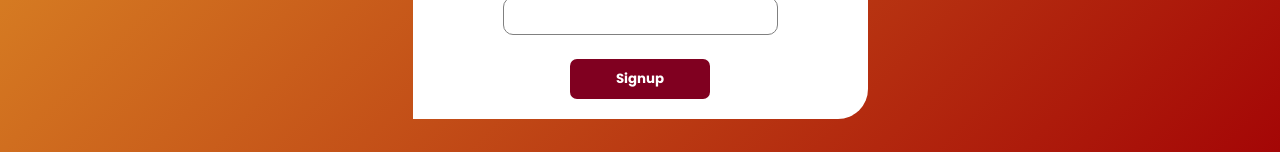
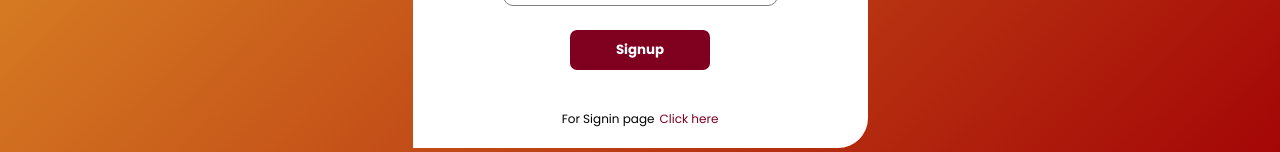
Before and after one commit to Jatinsa21/Blogs, a React (Create React App) app: page /registration in a window 1280 px wide. Shown: the part 648-800 px from the top of the page. Built offline with nearby package versions, Linux system fonts and the light colour scheme.

Commit message:
strapi setup

```diff
--- a/src/componets/Block/Block.js
+++ b/src/componets/Block/Block.js
@@ -10,7 +10,7 @@ export default function Block({data}) {
                   <div className="bBlock">
                   <div className="blockData">
                     <div className="bImg">
-                    {ell.BlogImg?<img src={'http://localhost:1337'+ell.BlogImg.url}/>:null}
+                    {ell.BlogImg?<img src={`${process.env.REACT_APP_HOST}${ell.BlogImg.url}`}/>:null}
                     </div>
                     <div className="bDetails">
                       <div className="bName">{ell.Heading}</div>
--- a/src/componets/ForgotPassword/Forgot.js
+++ b/src/componets/ForgotPassword/Forgot.js
@@ -7,14 +7,14 @@ export default function Forgot() {
 
     function handleSubmit(){
 
-        fetch(`http://localhost:1337/auth/forgot-password`, {
+        fetch(`${process.env.REACT_APP_HOST}/auth/forgot-password`, {
             method: 'POST',
             headers: { 'Content-Type': 'application/json' },
             body: JSON.stringify({
 
                 email:email,
                 url:
-                  'http:/localhost:1337/admin/plugins/users-permissions/auth/reset-password',
+                  `${process.env.REACT_APP_HOST}/admin/plugins/users-permissions/auth/reset-password`,
             }),
           })
           .then(response => {
@@ -29,7 +29,7 @@ export default function Forgot() {
      <>
      <div className={classes.parent}>
          <div className={classes.form}>
-             <img  src="http://localhost:1337/uploads/icons8_new_view_80_f7a424678b.png"/>
+             <img  src={"https://res.cloudinary.com/ditkixi88/image/upload/v1633754999/icons8_new_view_80_d0ff370d68.png"}/>
              <div  className={classes.internal}>
              <p className={classes.head}>Reset Password</p>
              <div className={classes.left}>
--- a/src/componets/Login.js
+++ b/src/componets/Login.js
@@ -21,13 +21,13 @@ export default function Login() {
 
   function handleSubmit(){
 
-    fetch(`http://localhost:1337/auth/local`, {
+    fetch(`${process.env.REACT_APP_HOST}/auth/local`, {
         method: 'POST',
         headers: { 'Content-Type': 'application/json' },
         body: JSON.stringify({
+         identifier:email,
+         password:password
 
-         password:password,
-         identifier:email
         }),
       })
         .then(result => result.json())
@@ -46,8 +46,9 @@ export default function Login() {
     <div className={classes.parentLogin}>
       <div className={classes.alert}><Alert alert={done}/></div>
         <div className={classes.formlogin}  >
-
-           <img  src="http://localhost:1337/uploads/icons8_new_view_80_f7a424678b.png"/>
+        {/* /uploads/icons8_new_view_80_1c0cbcc325.png
+        /uploads/icons8_new_view_80_f7a424678b.png */}
+           <img  src={"https://res.cloudinary.com/ditkixi88/image/upload/v1633754999/icons8_new_view_80_d0ff370d68.png"}/>
            <div className={classes.internal}>
 
            <div className={classes.email}>
--- a/src/componets/Registraion.js
+++ b/src/componets/Registraion.js
@@ -1,6 +1,6 @@
-import React, { useState ,useEffect} from "react";
+import React, { useState ,useEffect }from "react";
 import classes from './Registraion.module.css';
-import { useHistory } from "react-router-dom";
+import { useHistory,Link } from "react-router-dom";
 import Alert from "./Alert/Alert";
 
 export default function Registration() {
@@ -90,7 +90,7 @@ export default function Registration() {
     console.log("hs")
     if (userNameBool && emailBool && passwordBool && confirmPassBool && samePassBool){
     //   setLoading(true)
-      fetch(`http://localhost:1337/auth/local/register`, {
+      fetch(`${process.env.REACT_APP_HOST}/auth/local/register`, {
         method: 'POST',
         headers: { 'Content-Type': 'application/json' },
         body: JSON.stringify({
@@ -103,8 +103,12 @@ export default function Registration() {
         .then(result => {
           if(result.jwt){
             setDone("Done! so back to log in page")
+            setUsername("")
+            setPassword("")
+            setConfirmPassword("")
+            setEmail("")
           }else{
-            console.log(result)
+
           setDone(result.message[0].messages[0].message)
             setLoading(false)
           }
@@ -123,11 +127,11 @@ export default function Registration() {
       <div className={classes.alert}><Alert alert={done}/></div>
 
         <div className={classes.formReg}>
-            <img  src="http://localhost:1337/uploads/icons8_new_view_80_f7a424678b.png"  />
+            <img  src={"https://res.cloudinary.com/ditkixi88/image/upload/v1633754999/icons8_new_view_80_d0ff370d68.png"} />
             <div className={classes.internal}>
             <div className={classes.username}>
               <label className={classes.lable}>Username </label>
-              <input ClassName={classes.input} type="text"  value={username} onChange={e=>setUsername(e.target.value)} className={classes.input} />
+              <input className={classes.input} type="text"  value={username} onChange={e=>setUsername(e.target.value)} className={classes.input} />
               <span className={classes.error}>{usernameError}</span>
             </div>
             <div className={classes.email}>
@@ -155,6 +159,9 @@ export default function Registration() {
               }} > Signup </button>
               {loading?<span>loading...</span>:null}
             </div>
+            <div className={classes.register}>
+               <span className={classes.span}> For Signin page</span><Link className={classes.forgotLink} to='/'>Click here</Link>
+              </div>
             </div>
         </div>
     </div>
--- a/src/componets/Registraion.module.css
+++ b/src/componets/Registraion.module.css
@@ -104,6 +104,22 @@
         right: 10%;
         top: 5%;
        font-size: 20px;
+}
+.forgotLink{
 
+    text-decoration: none;
+    font-size: 12px;
+    color: #800020;
 
 }
+.span{
+
+    margin-right: 5px;
+    font-size: 12px;
+}
+.register{
+    padding-top: 40px;
+    align-items: center;
+    justify-content: center;
+    display: flex;
+}
--- a/src/componets/Slider/Slider.js
+++ b/src/componets/Slider/Slider.js
@@ -3,7 +3,7 @@ import './Slider.css'
 
 function Slider({data}) {
     return (
-
+      // https://blogs21.herokuapp.com/uploads/23_ad1fd0971f.jpeg?403264.3999999985
           <div className="container">
             <input type="radio" name="dot" id="one"/>
             <input type="radio" name="dot" id="two"/>
@@ -13,7 +13,7 @@ function Slider({data}) {
                   <div className="card">
                   <div className="content">
                     <div className="img">
-                    {ell.BlogImg?<img src={'http://localhost:1337'+ell.BlogImg.url}/>:null}
+                    {ell.BlogImg?<img src={`${process.env.REACT_APP_HOST}${ell.BlogImg.url}`}/>:null}
                     </div>
                     <div className="details">
                       <div className="name">{ell.Heading}</div>
@@ -30,7 +30,7 @@ function Slider({data}) {
     <div className="card">
      <div className="content">
        <div className="img">
-       {ell.BlogImg?<img src={'http://localhost:1337'+ell.BlogImg.url}/>:null}
+       {ell.BlogImg?<img src={`${process.env.REACT_APP_HOST}+${ell.BlogImg.url}`}/>:null}
        </div>
        <div className="details">
          <div className="name">{ell.Heading}</div>
--- a/src/pages/Home.js
+++ b/src/pages/Home.js
@@ -2,19 +2,20 @@ import React,{useEffect,useState} from 'react'
 import Block from '../componets/Block/Block'
 import Header from '../componets/Header/Header'
 import Slider from '../componets/Slider/Slider'
-
+// http://localhost:1337
 import "./Home.css"
 
 export const Home = () => {
     const [blog,setBlog] = useState([])
     useEffect(()=>{
-        fetch(`http://localhost:1337/blogs`, {
+        fetch(`${process.env.REACT_APP_HOST}/blogs`, {
         method: 'GET',
         headers: { 'Content-Type': 'application/json' }
       })
         .then(result => result.json())
         .then(result => {
            setBlog(result)
+           console.log(result)
         })
         .catch(e=>{
             console.log(e)
@@ -23,7 +24,7 @@ export const Home = () => {
     },[])
     return (
         <div>
-            {console.log(blog)}
+
             <Header />
             <Slider data={blog}/>
             <Block data={blog}/>
--- a/x.js
+++ b/x.js
@@ -2,7 +2,7 @@
     <div className="card">
      <div className="content">
        <div className="img">
-       {ell.BlogImg?<img src={'http://localhost:1337'+ell.BlogImg.url}/>:null}
+       {ell.BlogImg?<img src={`${process.env.REACT_APP_HOST}+${ell.BlogImg.url}`}/>:null}
        </div>
        <div className="details">
          <div className="name">{ell.Heading}</div>
```
Also changed, not shown: 1 other file (tests, documents, lock files or other folders).
